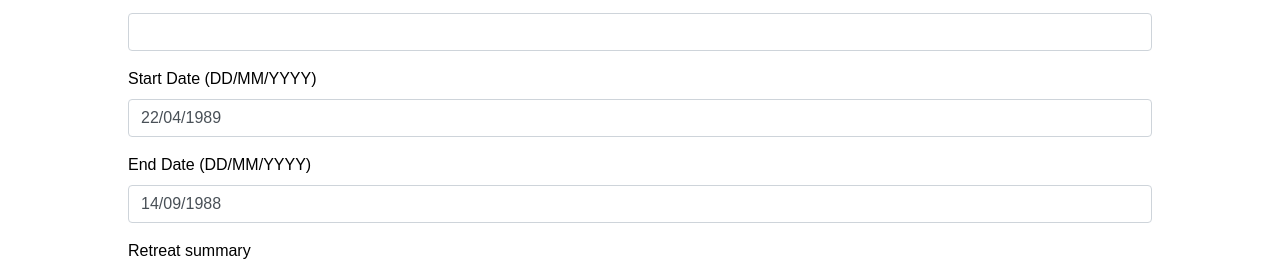
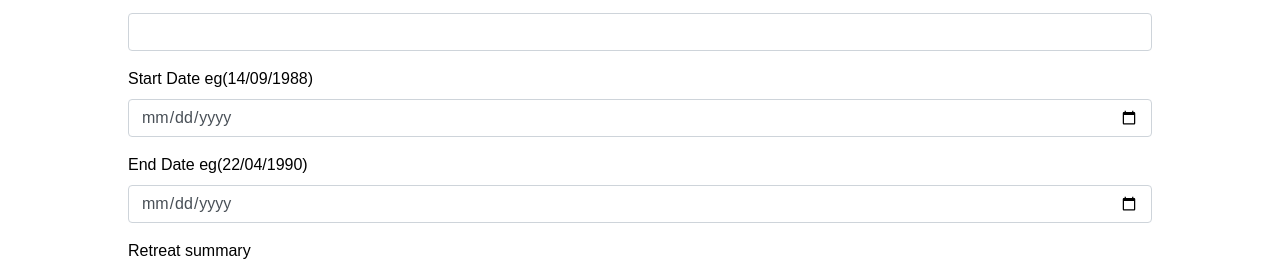
Before and after one commit to Smodger/namaste-frontend, a React (Create React App) app: page /create-retreat in a window 1280 px wide. Shown: the part 801-1070 px from the top of the page. Built offline with nearby package versions, Linux system fonts and the light colour scheme; a web font is replaced by a local one.

Commit message:
removed momentjs

```diff
--- a/src/components/create-retreat.component.js
+++ b/src/components/create-retreat.component.js
@@ -1,7 +1,7 @@
 import React, { Component } from 'react';
 import axios from 'axios';
 
-import Bedroom from './bedroom.component'
+import Bedroom from './bedroom.component';
 
 export default class CreateRetreat extends Component {
 
@@ -216,13 +216,13 @@ export default class CreateRetreat extends Component {
               </div>
 
               <div className="form-group">
-                <label>Start Date (DD/MM/YYYY)</label>
-                <input type="text" className="form-control" value={this.state.dateStart} onChange={this.onChangeStartDate}></input>
+                <label>Start Date eg(14/09/1988)</label>
+                <input type="date" className="form-control" value={this.state.dateStart} onChange={this.onChangeStartDate}></input>
               </div>
 
               <div className="form-group">
-                <label>End Date (DD/MM/YYYY)</label>
-                <input type="text" className="form-control" value={this.state.dateEnd} onChange={this.onChangeEndDate}></input>
+                <label>End Date eg(22/04/1990)</label>
+                <input type="date" className="form-control" value={this.state.dateEnd} onChange={this.onChangeEndDate}></input>
               </div>
 
               <div className="form-group">
```
Also changed, not shown: 1 other file (tests, documents, lock files or other folders).
